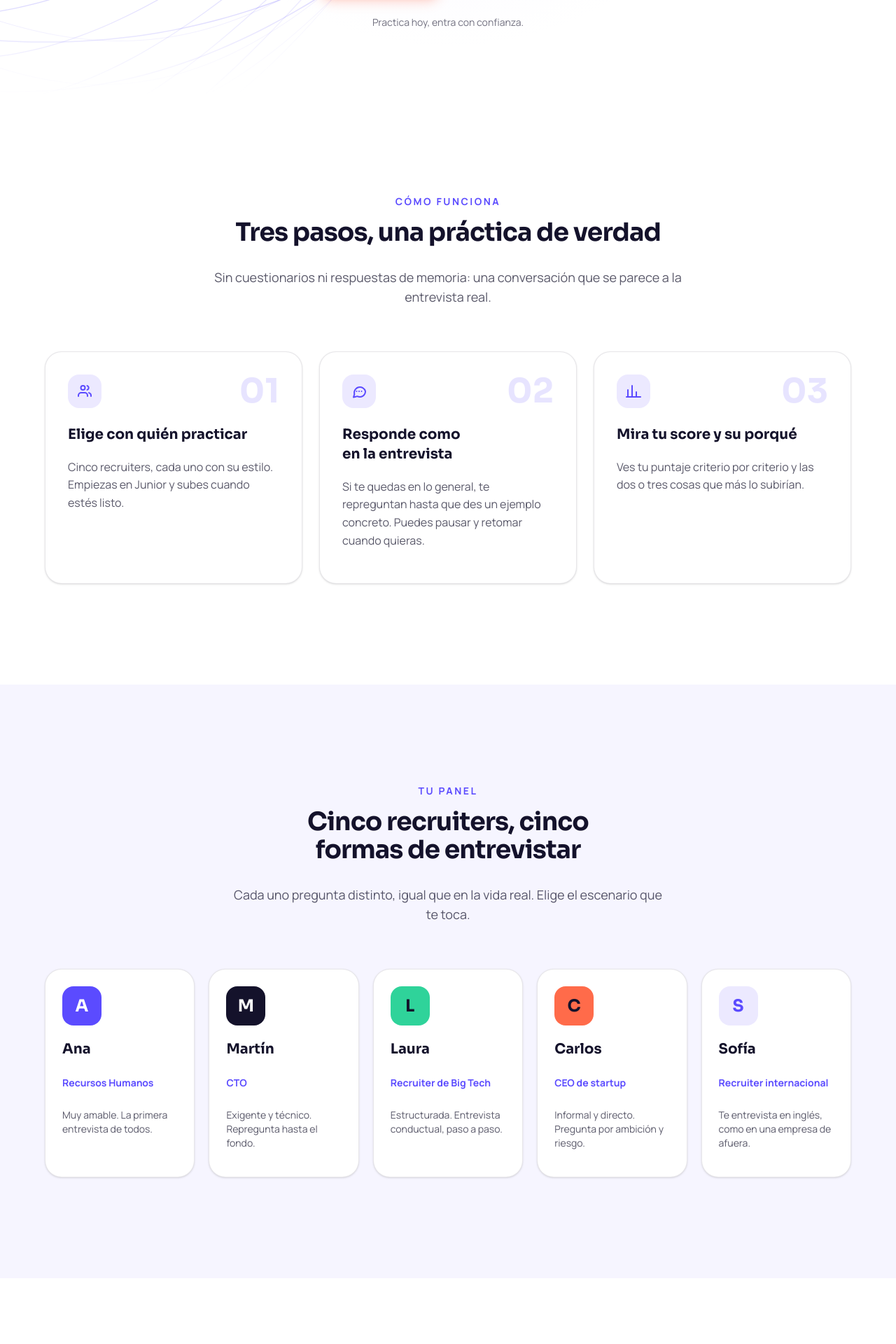
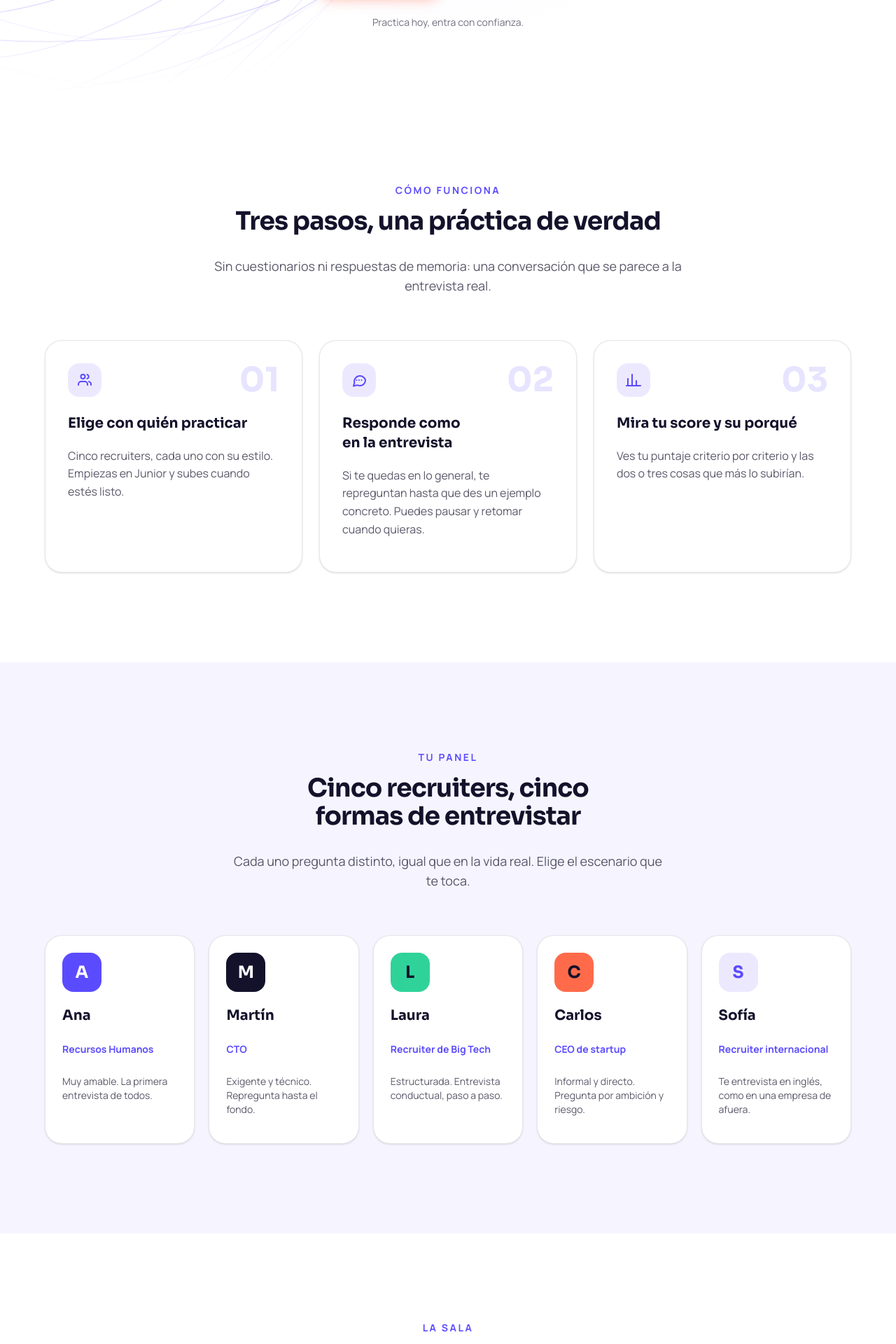
Before and after one commit to eldmark/jobout-web, a Next.js app: page / in a window 1280 px wide. Shown: the part 780-2700 px from the top of the page at 70% size. Built offline with nearby package versions, Linux system fonts and the light colour scheme.

Commit message:
Tighten landing section vertical rhythm

```diff
--- a/app/_components/landing/ComoFunciona.tsx
+++ b/app/_components/landing/ComoFunciona.tsx
@@ -11,7 +11,7 @@ const PASOS = [
 
 export default function ComoFunciona() {
   return (
-    <section id="como-funciona" aria-labelledby="como-funciona-titulo" className="scroll-mt-20 px-6 py-24 sm:py-32">
+    <section id="como-funciona" aria-labelledby="como-funciona-titulo" className="scroll-mt-20 px-6 py-20 sm:py-28">
       <div className="mx-auto max-w-6xl">
         <Reveal>
           <Titular id="como-funciona-titulo" antetitulo={t("home.how.eyebrow")} titulo={t("home.how.title")} bajada={t("home.how.lead")} />
--- a/app/_components/landing/Niveles.tsx
+++ b/app/_components/landing/Niveles.tsx
@@ -17,7 +17,7 @@ const k = (clave: string, campo: string) => `home.levels.${clave}.${campo}` as M
 
 export default function Niveles() {
   return (
-    <section id="niveles" aria-labelledby="niveles-titulo" className="scroll-mt-20 px-6 py-24 sm:py-32">
+    <section id="niveles" aria-labelledby="niveles-titulo" className="scroll-mt-20 px-6 py-20 sm:py-28">
       <div className="mx-auto max-w-6xl">
         <Reveal>
           <Titular id="niveles-titulo" antetitulo={t("home.levels.eyebrow")} titulo={t("home.levels.title")} bajada={t("home.levels.lead")} />
--- a/app/_components/landing/Recruiters.tsx
+++ b/app/_components/landing/Recruiters.tsx
@@ -19,7 +19,7 @@ export default function Recruiters() {
     <section
       id="recruiters"
       aria-labelledby="recruiters-titulo"
-      className="scroll-mt-20 bg-lavender/45 px-6 py-24 sm:py-32 dark:bg-white/[0.03]"
+      className="scroll-mt-20 bg-lavender/45 px-6 py-20 sm:py-28 dark:bg-white/[0.03]"
     >
       <div className="mx-auto max-w-6xl">
         <Reveal>
```
